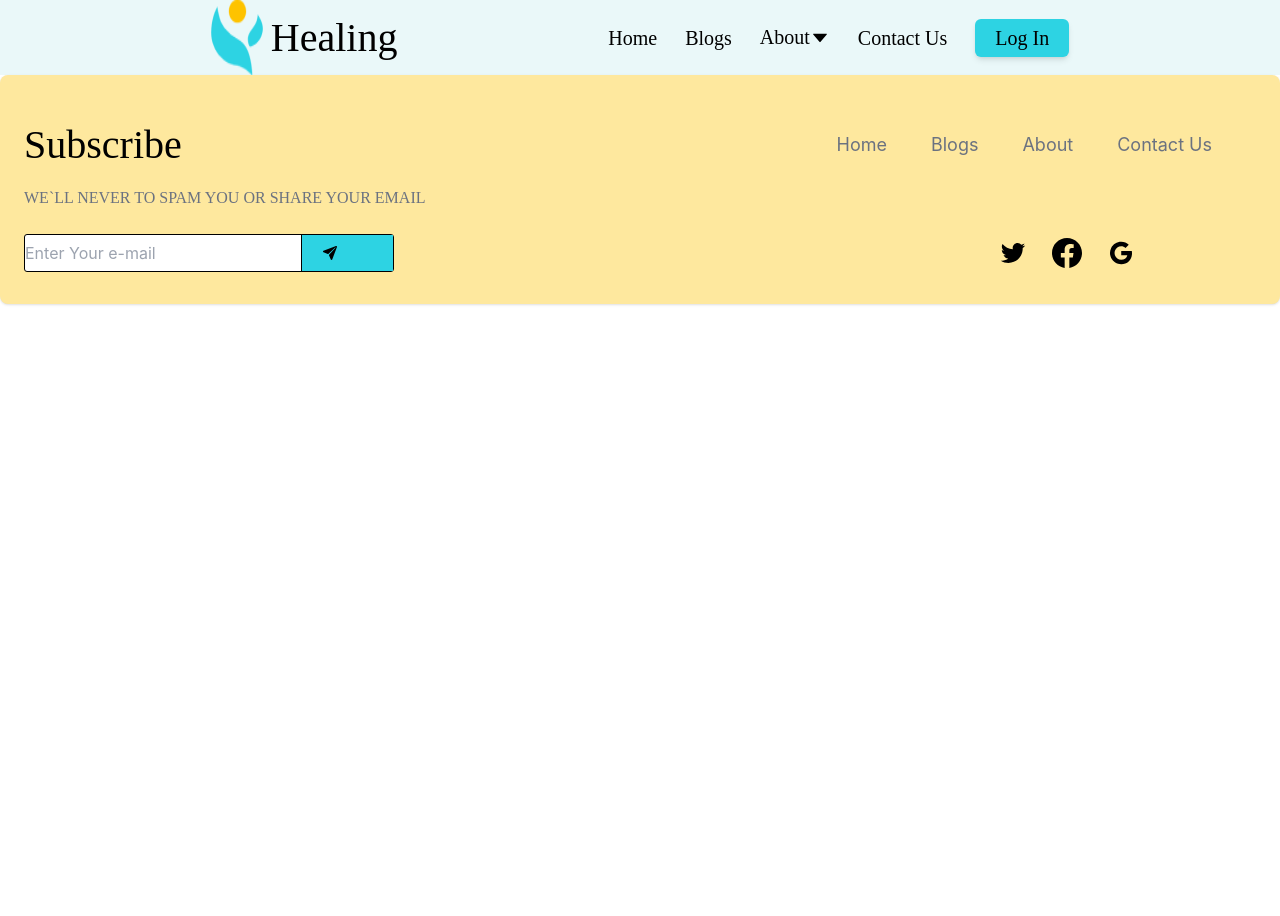
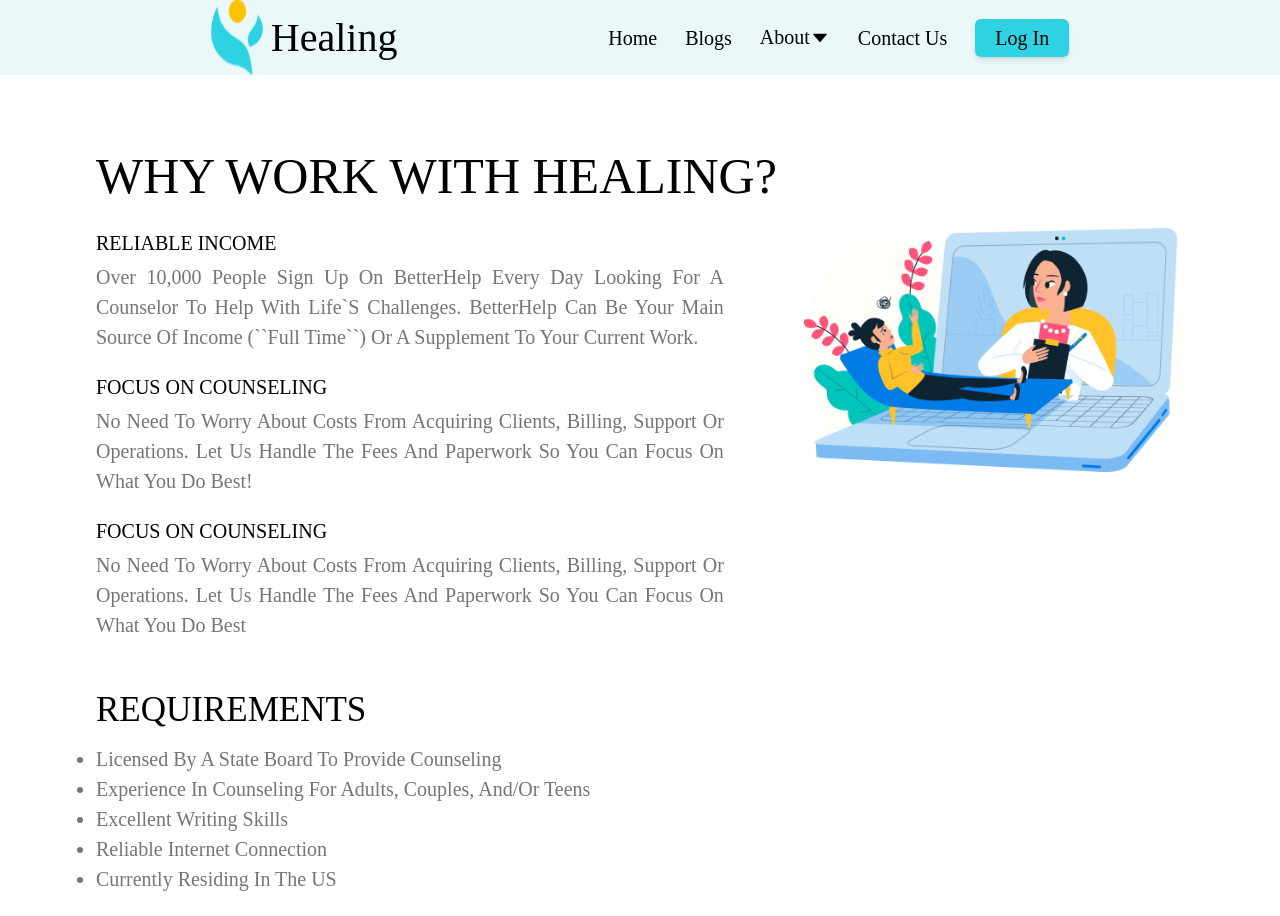
Before and after one commit to Roubaaa/TWMB, a React (Create React App) app: page /learnMore in a window 1280 px wide. Shown: the top 916 px of the page. Before the commit the page ends 800 px from the top, so only its background shows below. Built offline with nearby package versions, Linux system fonts and the light colour scheme; the HTML template or start-up script is replaced by a standard one.

Commit message:
added learn more

```diff
--- a/src/App.jsx
+++ b/src/App.jsx
@@ -14,6 +14,7 @@ import Footer from "./Components/Footer/Footer";
 import SelectCards from "./Components/SelectCards/Cards"
 import CardDetails from "./Components/CardDetails/Carddetails"
 import Meet from "./Components/About/Meet"
+import LearnMore from "./Components/Home/LearnMore";
 
 function App() {
   return (
@@ -32,6 +33,7 @@ function App() {
         <Route path="/cards" element={<SelectCards/>} />
         <Route path="/carddetails" element={<CardDetails/>} />
         <Route path="/meet" element={<Meet/>} />
+         <Route path="/learnMore" element={<LearnMore />} />
       </Routes>
 
   <Footer />
--- /dev/null
+++ b/src/Components/Home/LearnMore.css
@@ -0,0 +1,52 @@
+.learnMoreTitle {
+    font-weight: 400;
+    font-size: 50px;
+    line-height: 75px;
+    text-transform: uppercase;
+    color: #000000;
+    font-family: 'Poppins';
+    }
+    .learnMoreTitleSec {
+        text-transform: uppercase;
+        font-family: 'Poppins';
+        font-weight: 500;
+        line-height: 30px;
+    }
+    .para {
+
+    font-family: 'Poppins';
+    font-style: normal;
+    font-weight: 500;
+    line-height: 30px;
+    text-transform: capitalize;
+    color: rgba(0, 0, 0, 0.54);
+    }
+
+    .learnMoreTitleThird {
+        font-family: 'Poppins';
+        font-style: normal;
+        font-weight: 500;
+        line-height: 52px;
+        text-transform: uppercase;
+        color: #000000;
+
+    }
+
+    .learnMoreList  {
+    font-family: 'Poppins';
+    font-weight: 500;
+    line-height: 30px;
+    text-transform: capitalize;
+    color: rgba(0, 0, 0, 0.54);
+    list-style-type: disc;
+    }
+
+    .learnMoreButton{
+        background: #2DD3E3;
+        text-transform: uppercase;
+        font-family: 'Poppins';
+        font-family: 'Poppins';
+        font-weight: 400;
+        line-height: 36px;
+
+    }
--- /dev/null
+++ b/src/Components/Home/LearnMore.js
@@ -0,0 +1,50 @@
+import React from "react";
+import "./LearnMore.css";
+import learnMorePic from "./LearnMore.png"
+// import { Link } from "react-router-dom";
+
+
+export default function LearnMore() {
+  return (
+   <div className="sm:my-16 sm:mx-24  my-5 mx-8">
+
+    <h1 className=" learnMoreTitle sm:text-[50px] text-[30px] mb-3.5 ">Why work with Healing?</h1>
+
+    <div className="flex lg:flex-row flex-col-reverse">
+
+    <div>
+    <h6 className="learnMoreTitleSec sm:text-[20px] text-[18px] mb-1">Reliable Income</h6>
+    <p className=" para sm:text-[20px] text-[18px] text-justify sm:mr-20">
+    Over 10,000 people sign up on BetterHelp every day looking
+    for a counselor to help with life`s challenges. BetterHelp can
+    be your main source of income (``full time``) or a supplement
+    to your current work.
+    </p>
+    <h6 className="learnMoreTitleSec sm:text-[20px] text-[18px] mb-1 mt-5 ">Focus on Counseling</h6>
+    <p className=" para sm:text-[20px] text-[18px] text-justify sm:mr-20">
+    No need to worry about costs from acquiring clients, billing,
+    support or operations. Let us handle the fees and paperwork
+    so you can focus on what you do best!
+    </p >
+    <h6 className="learnMoreTitleSec sm:text-[20px] text-[18px] mb-1 mt-5">Focus on Counseling</h6>
+    <p className="para sm:text-[20px] text-[18px] text-justify sm:mr-20">No need to worry about costs from acquiring clients, billing,
+    support or operations. Let us handle the fees and paperwork
+    so you can focus on what you do best</p>
+
+        <h3 className="learnMoreTitleThird sm:text-[35px] text-[23px] mb-2 mt-11">Requirements</h3>
+        <ul  className=" learnMoreList sm:text-[20px] text-[18px]" >
+            <li>Licensed by a State Board to provide counseling</li>
+            <li>Experience in counseling for adults, couples, and/or teens</li>
+            <li>Excellent writing skills</li>
+            <li>Reliable Internet connection</li>
+            <li>Currently residing in the US</li>
+        </ul>
+    </div>
+
+    <div className="w-11/12"><img src={learnMorePic} alt="Girl on laptop" /></div>
+
+    </div>
+
+    <button type="button" className="learnMoreButton sm:text-2xl text-black  py-3 px-6 hover:bg-cyan-600 bg-cyan-400 rounded-md shadow-md mb-3.5 mt-6 ">get started</button>
+ </div>
+       )}
--- a/src/Components/PurchaseATicket/PurchaseATicket.js
+++ b/src/Components/PurchaseATicket/PurchaseATicket.js
@@ -1,7 +1,7 @@
 import React from "react";
 import "./PurchaseATicket.css";
 import '../Home/Home.css';
-// import { Link } from "react-router-dom";
+import { Link } from "react-router-dom";
 
 
 export default function PurchaseATicket() {
@@ -21,7 +21,7 @@ export default function PurchaseATicket() {
     <h2 className=" sm:text-3xl">5 Tickets</h2>
     <p className="sm:text-2xl mb-3 font-normal text-gray-700 dark:text-gray-400">10$</p>
 
-    <button type="button" className="text-[14px] font-bold sm:text-2xl text-black  py-2 px-4 rounded">
+    <button type="button" className="text-[14px] font-bold sm:text-2xl text-black  py-2 px-4 rounded hover:bg-cyan-600 ">
     Purchase
 </button>
 </div>
@@ -30,7 +30,7 @@ export default function PurchaseATicket() {
 <div className="tickt  max-w-sm p-6 bg-white border border-gray-200 rounded-lg shadow-2xl shadow-gray-500 ">
 <h2 className=" sm:text-3xl">25 Tickets</h2>
     <p className="sm:text-2xl mb-3 font-normal text-gray-700 dark:text-gray-400">40$</p>
-    <button type="button" className="text-[14px] font-bold sm:text-2xl text-black  py-2 px-4 rounded">
+    <button type="button" className="text-[14px] font-bold sm:text-2xl text-black  py-2 px-4 rounded hover:bg-cyan-600 ">
     Purchase
 </button>
 </div>
@@ -39,7 +39,7 @@ export default function PurchaseATicket() {
 <div className="tickt max-w-sm p-6 bg-white border border-gray-200 rounded-lg shadow-2xl shadow-gray-500 ">
 <h2 className="sm:text-3xl">50 Tickets</h2>
     <p className="sm:text-2xl mb-3 font-normal text-gray-700 dark:text-gray-400">70$</p>
-    <button type="button" className="text-[14px] font-bold sm:text-2xl text-black  py-2 px-4 rounded">
+    <button type="button" className="text-[14px] font-bold sm:text-2xl text-black  py-2 px-4 rounded hover:bg-cyan-600 ">
     Purchase
 </button>
 </div>
@@ -49,8 +49,8 @@ export default function PurchaseATicket() {
 <div className="tickt shadow-2xl shadow-gray-500  p-8 bg-white border border-gray-200 rounded-lg  ">
 <h2 className="font-style  sm:text-4xl font-bold">Are you a counselor?</h2>
     <p className="mb-3 font-bold sm:text-lg text-[14px] p-tickt">Interested in joining our mental health platform? You decide your schedule and how much you want to work, we’ll take care of the client referrals and billing details!</p>
-    <button type="button" className="text-[14px] font-bold sm:text-2xl text-black  py-2 px-4 rounded">
-  Learn More
+    <button type="button" className="text-[14px] font-bold sm:text-2xl text-black  py-2 px-4 rounded hover:bg-cyan-600 ">
+  <Link to ="/learnMore">Learn More</Link>
 </button>
 </div>
 
```
Also changed, not shown: src/Components/Home/LearnMore.png (added).
